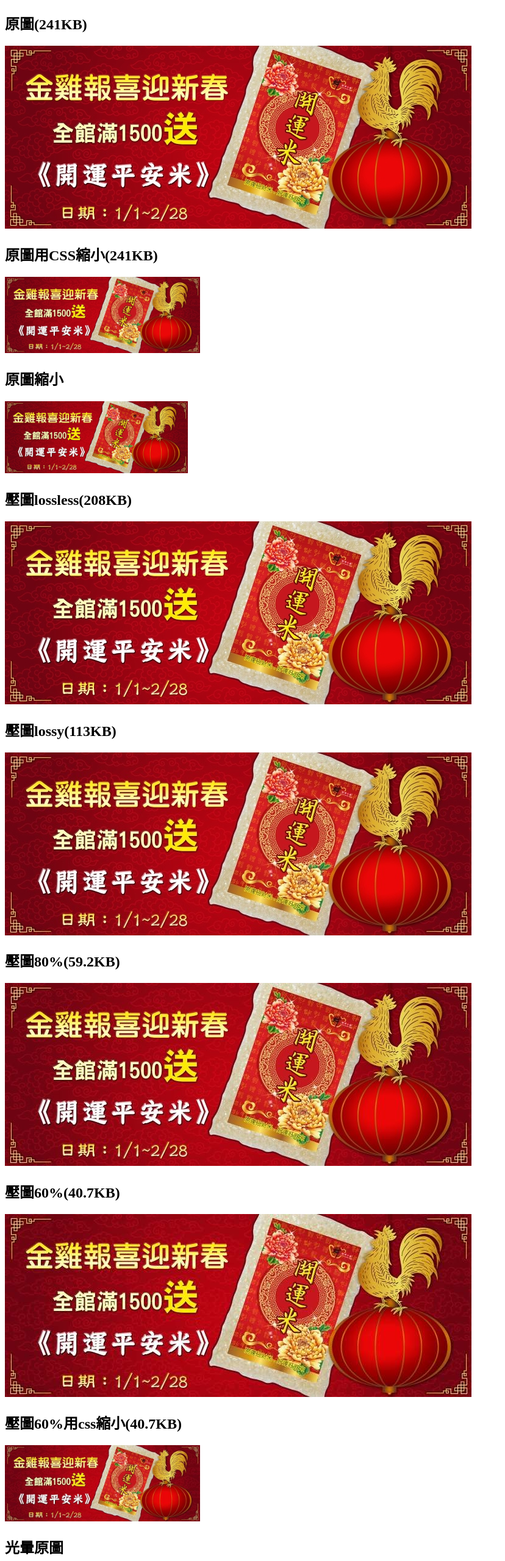
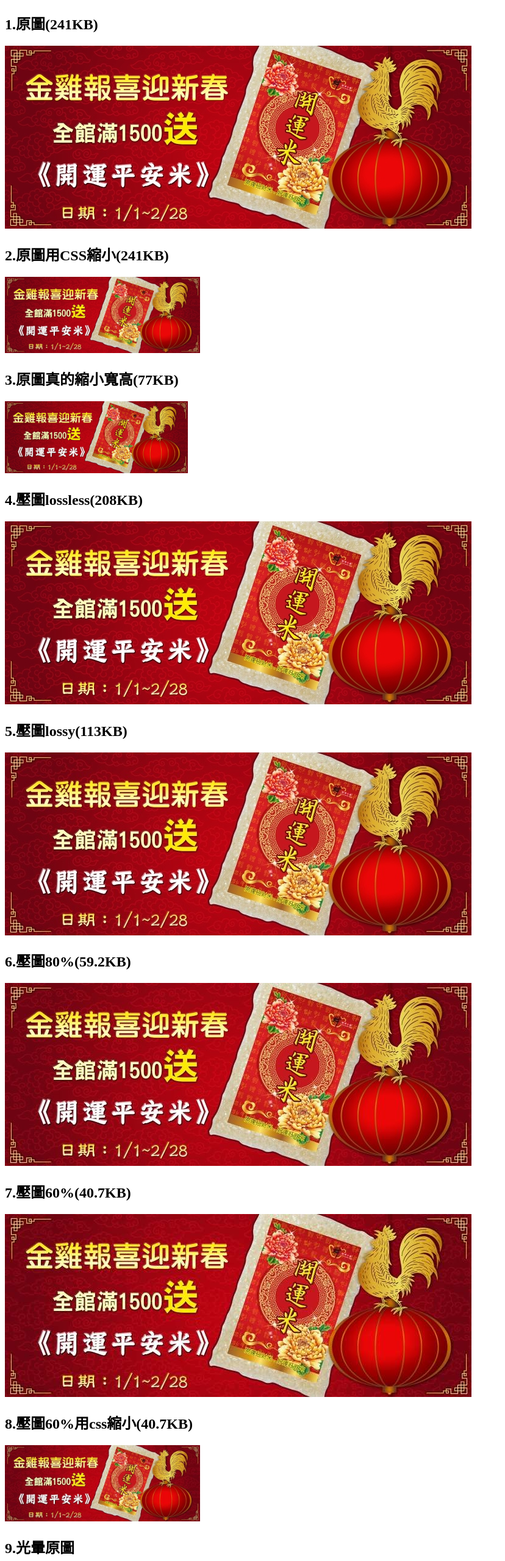
Before and after one commit to hengchih/imageSizeTest, a website: page index.html in a window 1280 px wide. Shown: the top 2560 px of the page at 61% size, without its empty margins (0-828 px from the left). Drawn offline with Linux system fonts and the light colour scheme.

Commit message:
增加項目

```diff
--- a/index.html
+++ b/index.html
@@ -24,51 +24,51 @@
 <body>
 
 <div>
-    <h2>原圖(241KB)</h2>
+    <h2>1.原圖(241KB)</h2>
     <img src="images/104119-1.jpeg">
 </div>
 <div>
-    <h2>原圖用CSS縮小(241KB)</h2>
+    <h2>2.原圖用CSS縮小(241KB)</h2>
     <img src="images/104119-2.jpeg" style="width: 320px">
 </div>
 <div>
-    <h2>原圖縮小</h2>
+    <h2>3.原圖真的縮小寬高(77KB)</h2>
     <img src="images/104119-5-small.jpg">
 </div>
 <div>
-    <h2>壓圖lossless(208KB)</h2>
+    <h2>4.壓圖lossless(208KB)</h2>
     <img src="build/104119-1-loseless.jpeg">
 </div>
 <div>
-    <h2>壓圖lossy(113KB)</h2>
+    <h2>5.壓圖lossy(113KB)</h2>
     <img src="build/104119-1-lossy.jpeg">
 </div>
 <div>
-    <h2>壓圖80%(59.2KB)</h2>
+    <h2>6.壓圖80%(59.2KB)</h2>
     <img src="build/104119-1-80.jpeg">
 </div>
 <div>
-    <h2>壓圖60%(40.7KB)</h2>
+    <h2>7.壓圖60%(40.7KB)</h2>
     <img src="build/104119-1-60.jpeg">
 </div>
 <div>
-    <h2>壓圖60%用css縮小(40.7KB)</h2>
+    <h2>8.壓圖60%用css縮小(40.7KB)</h2>
     <img src="build/104119-1-60-2.jpeg" style="width: 320px">
 </div>
 <div>
-    <h2>光暈原圖</h2>
+    <h2>9.光暈原圖</h2>
     <img src="images/110430.jpeg">
 </div>
 <div>
-    <h2>光暈lossy</h2>
+    <h2>10.光暈lossy</h2>
     <img src="build/110430-losy.jpeg">
 </div>
 <div>
-    <h2>光暈lossless</h2>
+    <h2>11.光暈lossless</h2>
     <img src="build/110430-loseless.jpeg">
 </div>
 <div>
-    <h2>光暈80%</h2>
+    <h2>12.光暈80%</h2>
     <img src="build/110430-80.jpeg">
 </div>
 </body>
```
